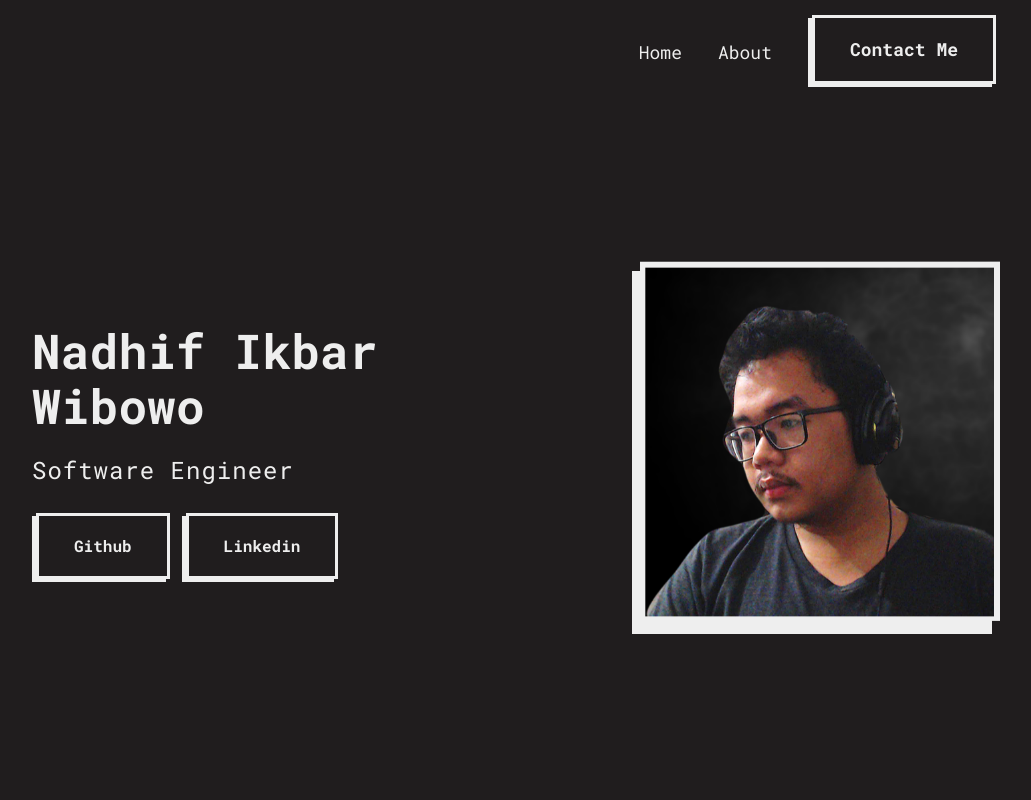
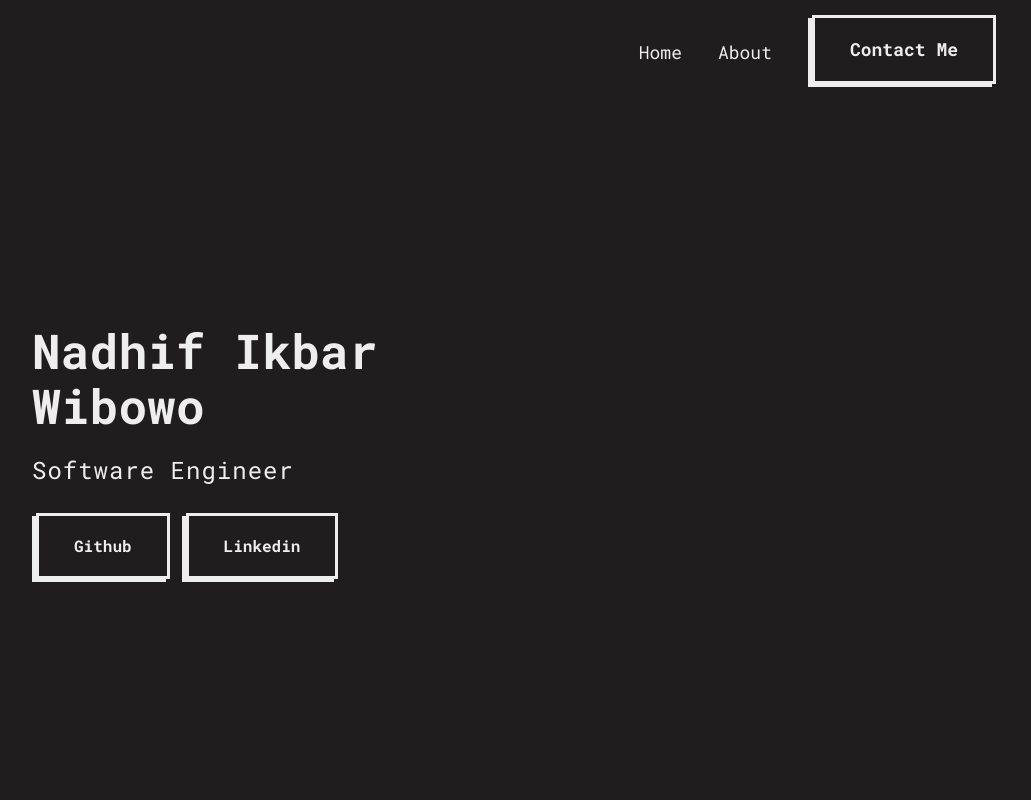
Before and after one commit to xbreak21/xbreak21.github.io, a plain HTML site: page index.html in a window 1280 px wide. Shown: the top 800 px of the page, without its empty margins (128-1159 px from the left). Drawn offline with Linux system fonts and the light colour scheme.

Commit message:
Remove side pp

```diff
--- a/index.html
+++ b/index.html
@@ -69,13 +69,6 @@
                 </div>
               </div>
             </article>
-          </aside>
-          <aside class="profile-section flex-half">
-            <div class="porto-image">
-              <div class="img-wrap">
-                <img class="profile" src="assets/me.png" />
-              </div>
-            </div>
           </aside>
         </div>
       </div>
```
